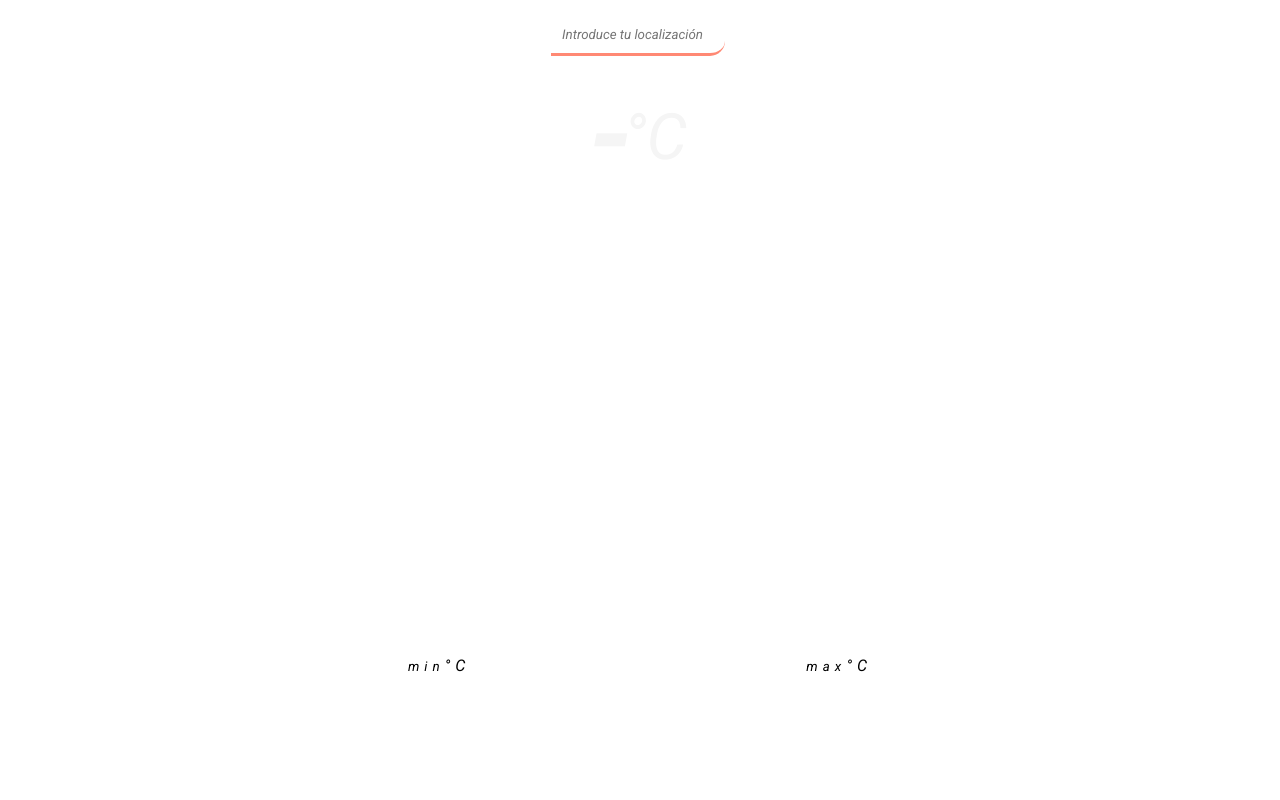
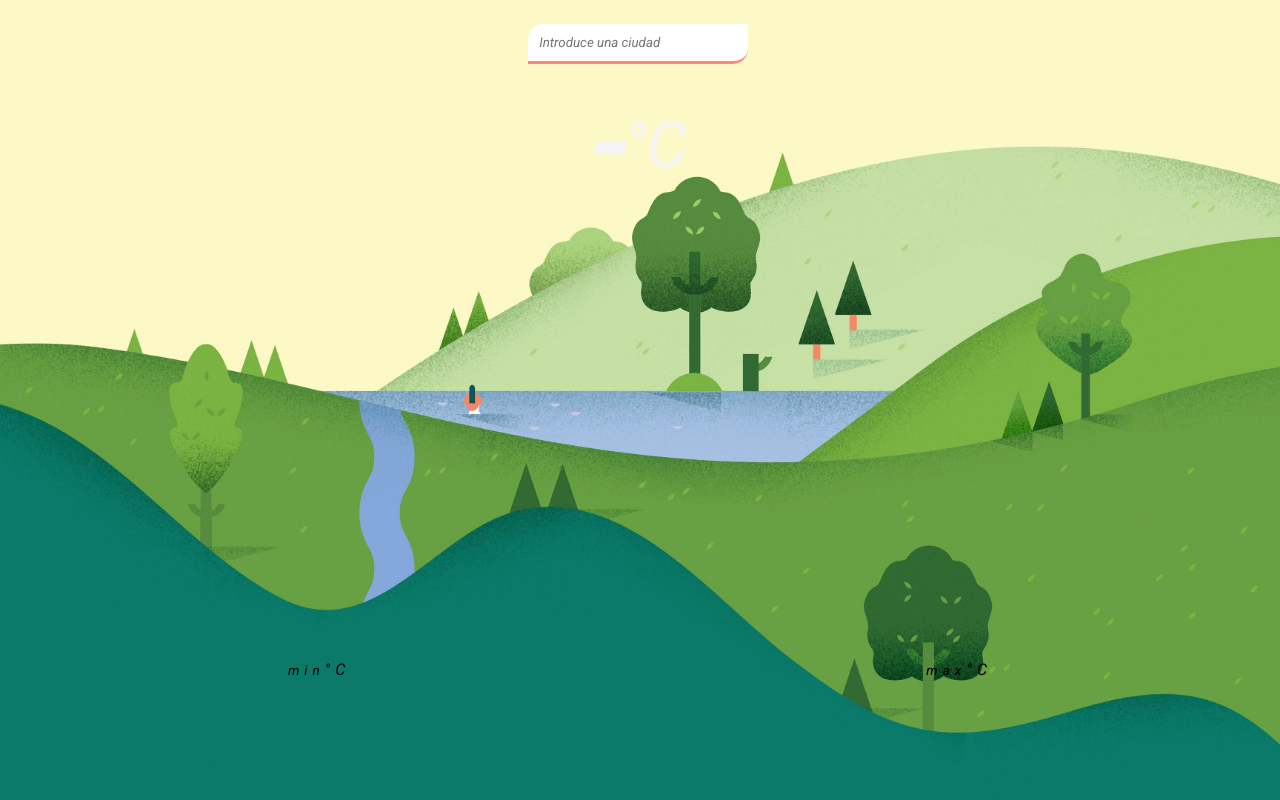
Before and after one commit to VHIzq/App-Clima, a plain HTML site: page index.html in a window 1280 px wide. Drawn offline with Linux system fonts and the light colour scheme; no server answers.

Commit message:
walls arreglados

```diff
--- a/index.html
+++ b/index.html
@@ -12,7 +12,7 @@
 
     <section class="inputTemp">
       <form id="search__submit" class="search__submit">
-        <input type="text" class="search" autocomplete="off" id="search__input" placeholder="Introduce tu localización">
+        <input type="text" class="search" autocomplete="off" id="search__input" placeholder="Introduce una ciudad">
         <button type="submit"></button>
       </form>
       <div class="inputTemp__description" id="description"></div>
--- a/src/js/main.js
+++ b/src/js/main.js
@@ -19,7 +19,7 @@ const displayBackgroundImage = (obj) => {
   });
   console.log(dateHuman);
   //indicar hora
-  $date.textContent = `Actualización ${dateHuman}`
+  $date.textContent = `Actualizada al ${dateHuman}`
   //Convertirlo a hora entendible
   const dayHour = new Date().getHours();
   //logica
--- a/src/styles/styles.css
+++ b/src/styles/styles.css
@@ -12,7 +12,7 @@ body{
   align-items: center;
 }
 .container{
-  width: 100vh;
+  width: 100vw;
   height: 100vh;
   display: flex;
   flex-direction: column;
@@ -23,13 +23,13 @@ body{
   -moz-box-shadow: 9px 9px 10px -1px rgba(112,112,112,0.75); */
 }
 .container.day{
-  background-image: url(./src/imgs/day-wall.jpg);
+  background-image: url(../imgs/day-wall.jpg);
   background-size: cover;
   background-repeat: no-repeat;
   background-position: center;
 }
 .container.night{
-  background-image: url(./src/imgs/night-wall.jpg);
+  background-image: url(../imgs/night-wall.jpg);
   background-size: cover;
   background-repeat: no-repeat;
   background-position: center;
@@ -40,11 +40,12 @@ body{
   align-items: center;
   justify-content: space-between;
   flex: 0.2;
-  margin: 1rem auto;
+  margin: 1.5rem auto;
   width: 280px;
 }
 .search__submit{
   display: flex;
+  width: 80%;
 }
 .search__submit > button{
   visibility: hidden;
```
Also changed, not shown: 1 other file.
